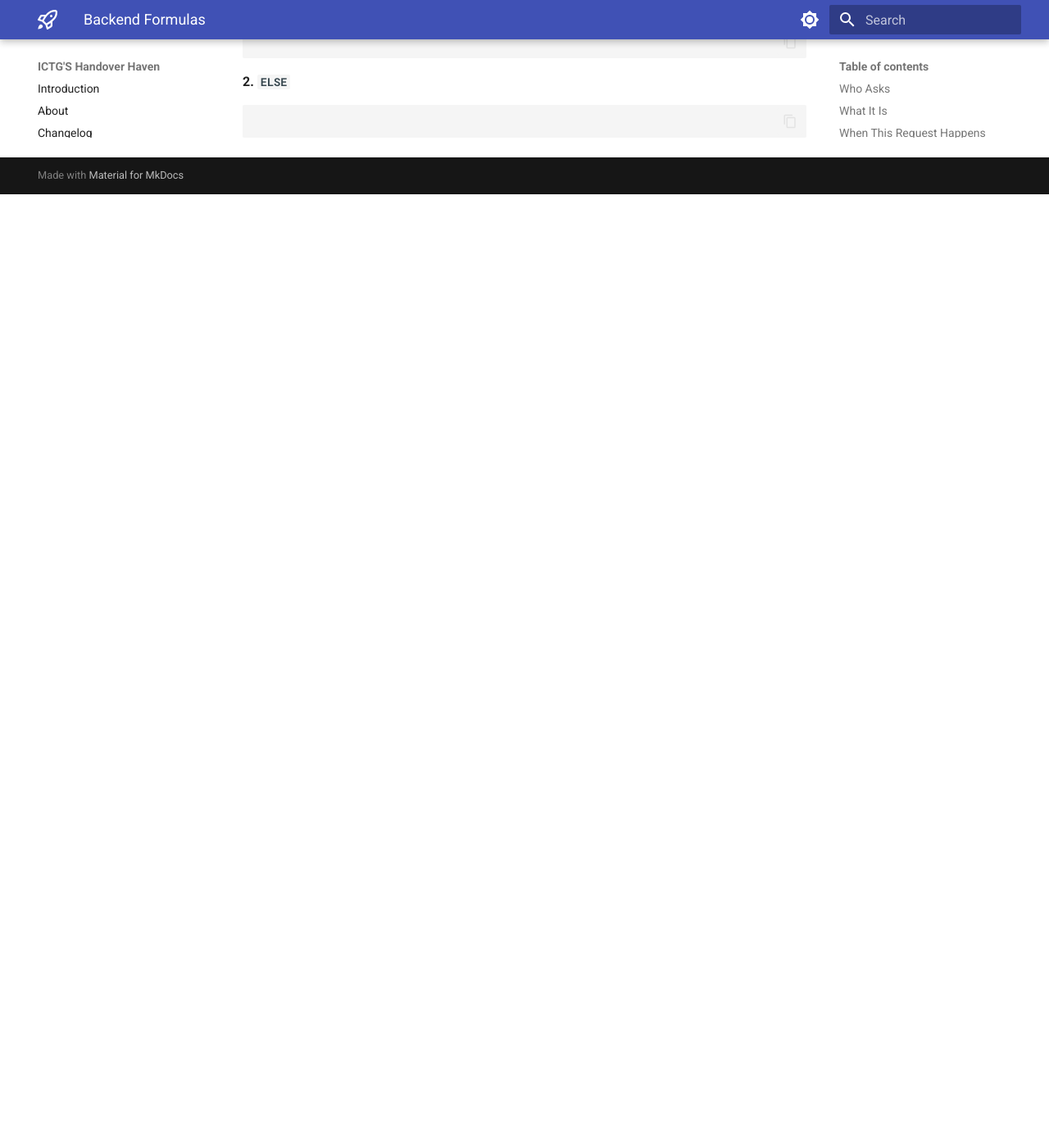
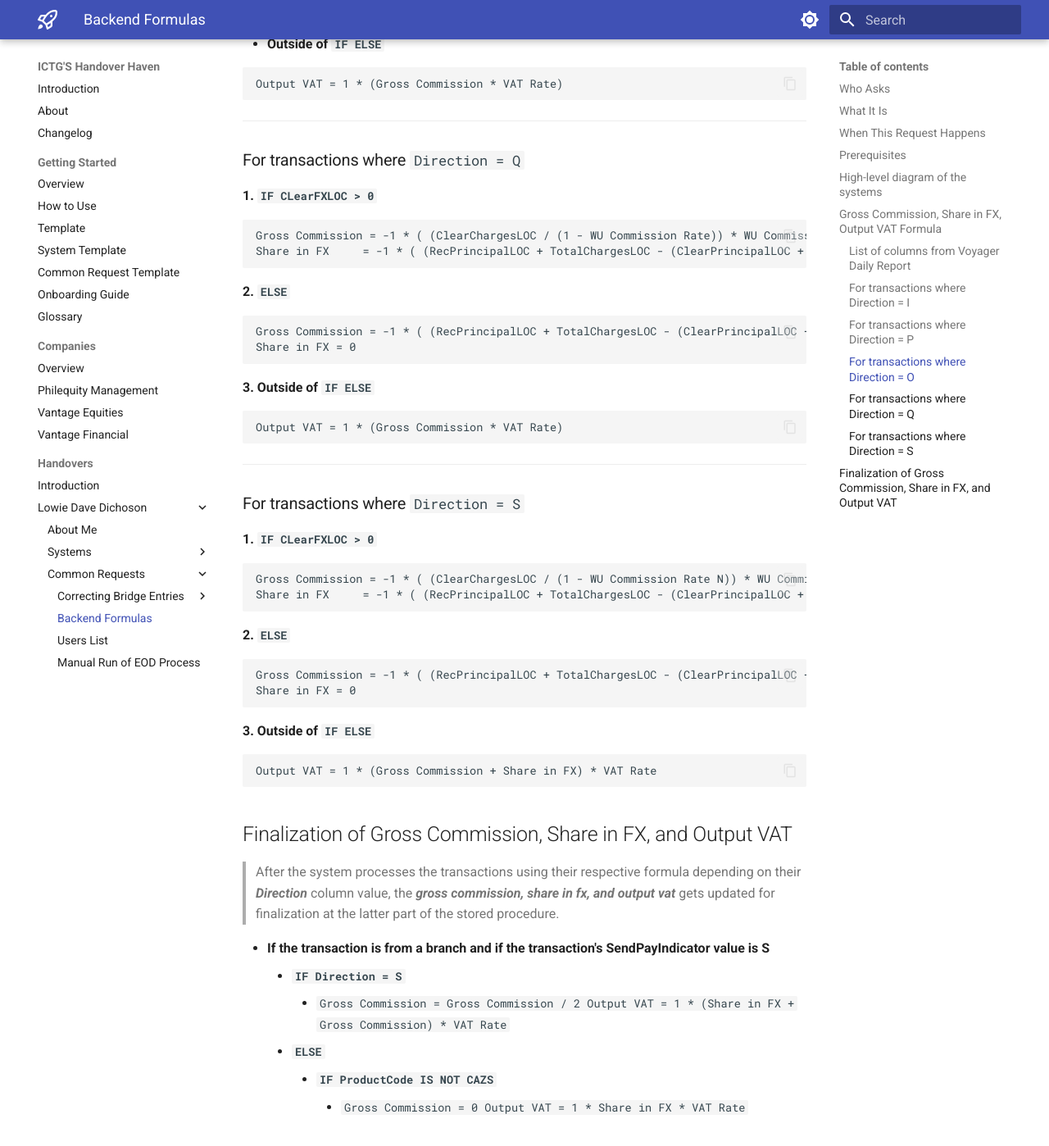
Before and after one commit to lowiedichoson/handover-haven, an MkDocs documentation site: the page built from docs/handovers/lowie-dave-dichoson/common-requests/003-backend-formulas-in-esettlement.md, in a window 1280 px wide and 1400 px high, scrolled down 2630 px. Shown: the whole window at 82% size. Built offline with MkDocs 1.6.1 and Material for MkDocs 9.7.7, drawn with Linux system fonts in a browser that asks for light colours; before the commit the page ends 2867 px from its top, so only the background shows below that; some of the changed text lies outside the part shown.

Commit message:
chore: finalized the backend formula in esettlement

````diff
--- a/docs/handovers/lowie-dave-dichoson/common-requests/003-backend-formulas-in-esettlement.md
+++ b/docs/handovers/lowie-dave-dichoson/common-requests/003-backend-formulas-in-esettlement.md
@@ -31,7 +31,10 @@ flowchart LR
     Accounting -->|post| Navision
 ```
 
-## Gross Commission, Share in FX, Output VAT backend formula from `[dbo].[spProcessTxnPH943]`
+---
+
+## Gross Commission, Share in FX, Output VAT Formula
+> The formula that will be shown from this section is from the stored procedure that gets executed in the `Process Voyager Data` module of Esettlement system. The stored procedure is specifically the `[dbo].[spProcessTxnPH943]` from the `[BridgeDb]` database.
 
 ### List of columns from ***Voyager Daily Report***
 
@@ -43,6 +46,7 @@ flowchart LR
 - ClearPrincipalLOC
 - RecPrincipalLOC
 - TotalChargesLOC
+- SendPayIndicator
 
 Let:
 
@@ -54,6 +58,8 @@ Let:
 
 - ***Direction*** = `S` → **WU Commission Rate N** = 0.50
 
+---
+
 ### For transactions where `Direction = I`
 
 ```
@@ -61,6 +67,9 @@ Gross Commission = ClearChargesLOC
 Share in FX = ClearFXLOC
 Output VAT = 0
 ```
+
+---
+
 ### For transactions where `Direction = P`
 
 ```
@@ -68,6 +77,9 @@ Gross Commission = ClearChargesLOC / (1 + VAT Rate)
 Share in FX = ClearFXLOC / (1 + VAT Rate)
 Output VAT = 1 * (Gross Commission + Share in FX) * (VAT Rate)
 ```
+
+---
+
 ### For transactions where `Direction = O`
 
 **1. `IF ProductCode = CAZS`**
@@ -100,16 +112,68 @@ Share in FX = 0
 Output VAT = 1 * (Gross Commission * VAT Rate)
 ```
 
+---
+
 ### For transactions where `Direction = Q`
 
 **1. `IF CLearFXLOC > 0`**
 
 ```
-
+Gross Commission = -1 * ( (ClearChargesLOC / (1 - WU Commission Rate)) * WU Commission Rate / (1 + VAT Rate) )
+Share in FX     = -1 * ( (RecPrincipalLOC + TotalChargesLOC - (ClearPrincipalLOC + ClearChargesLOC + ClearFXLOC)) - (ClearChargesLOC / (1 - WU Commission Rate) * WU Commission Rate) ) / (1 + VAT Rate)
 ```
 
 **2. `ELSE`**
 
 ```
+Gross Commission = -1 * ( (RecPrincipalLOC + TotalChargesLOC - (ClearPrincipalLOC + ClearChargesLOC + ClearFXLOC) ) ) / (1 + VAT Rate)
+Share in FX = 0
+```
+
+**3. Outside of `IF ELSE`**
 
 ```
+Output VAT = 1 * (Gross Commission * VAT Rate)
+```
+
+---
+
+### For transactions where `Direction = S`
+
+**1. `IF CLearFXLOC > 0`**
+
+```
+Gross Commission = -1 * ( (ClearChargesLOC / (1 - WU Commission Rate N)) * WU Commission Rate N / (1 + VAT Rate) )
+Share in FX     = -1 * ( (RecPrincipalLOC + TotalChargesLOC - (ClearPrincipalLOC + ClearChargesLOC + ClearFXLOC)) - (ClearChargesLOC / (1 - WU Commission Rate N) * WU Commission Rate N) ) / (1 + VAT Rate)
+```
+
+**2. `ELSE`**
+
+```
+Gross Commission = -1 * ( (RecPrincipalLOC + TotalChargesLOC - (ClearPrincipalLOC + ClearChargesLOC + ClearFXLOC) ) ) / (1 + VAT Rate)
+Share in FX = 0
+```
+
+**3. Outside of `IF ELSE`**
+
+```
+Output VAT = 1 * (Gross Commission + Share in FX) * VAT Rate
+```
+
+## Finalization of Gross Commission, Share in FX, and Output VAT
+> After the system processes the transactions using their respective formula depending on their ***Direction*** column value, the ***gross commission, share in fx, and output vat*** gets updated for finalization at the latter part of the stored procedure.
+
+- **If the transaction is from a branch and if the transaction's SendPayIndicator value is S**
+	- **`IF Direction = S`**
+		- ```
+			Gross Commission = Gross Commission / 2
+			Output VAT = 1 * (Share in FX + Gross Commission) * VAT Rate
+		  ```
+	- **`ELSE`**
+		- **`IF ProductCode IS NOT CAZS`**
+			- ```
+				Gross Commission = 0
+				Output VAT = 1 * Share in FX * VAT Rate
+			  ```
+
+---
````
